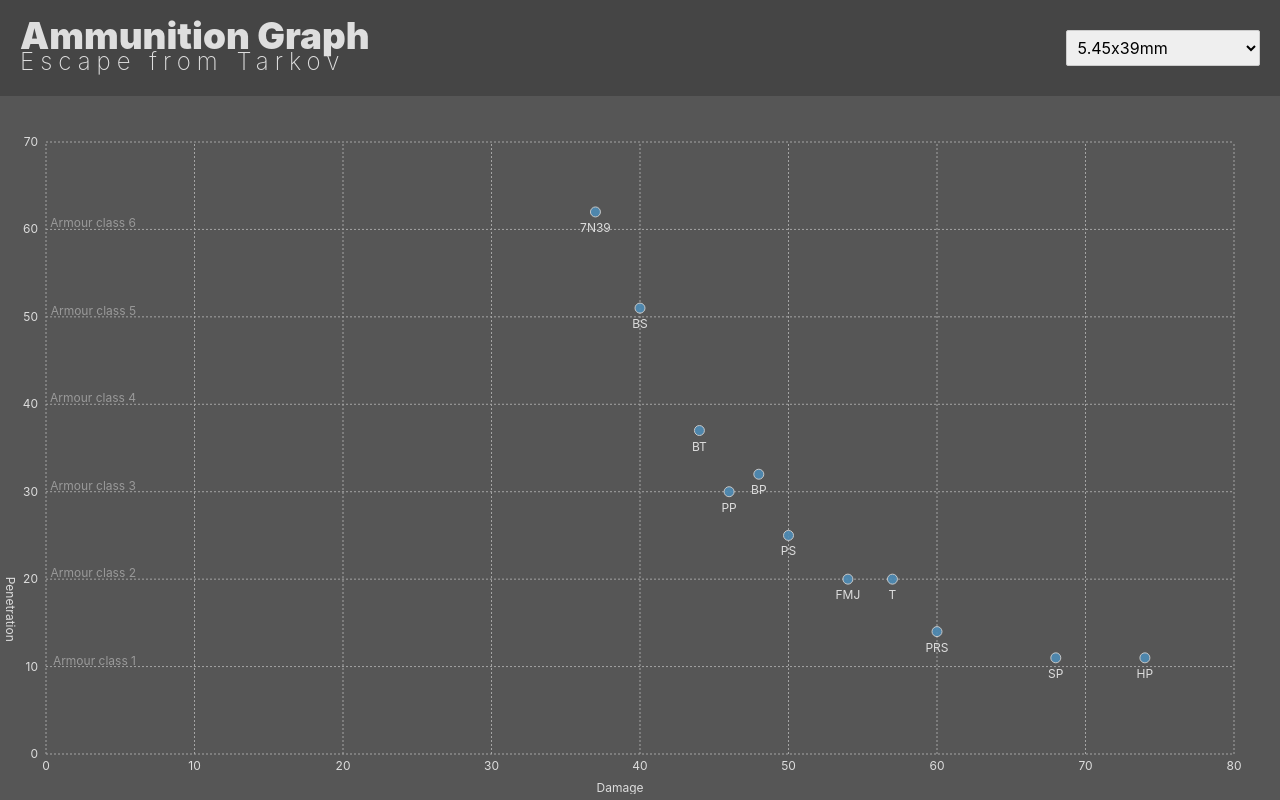
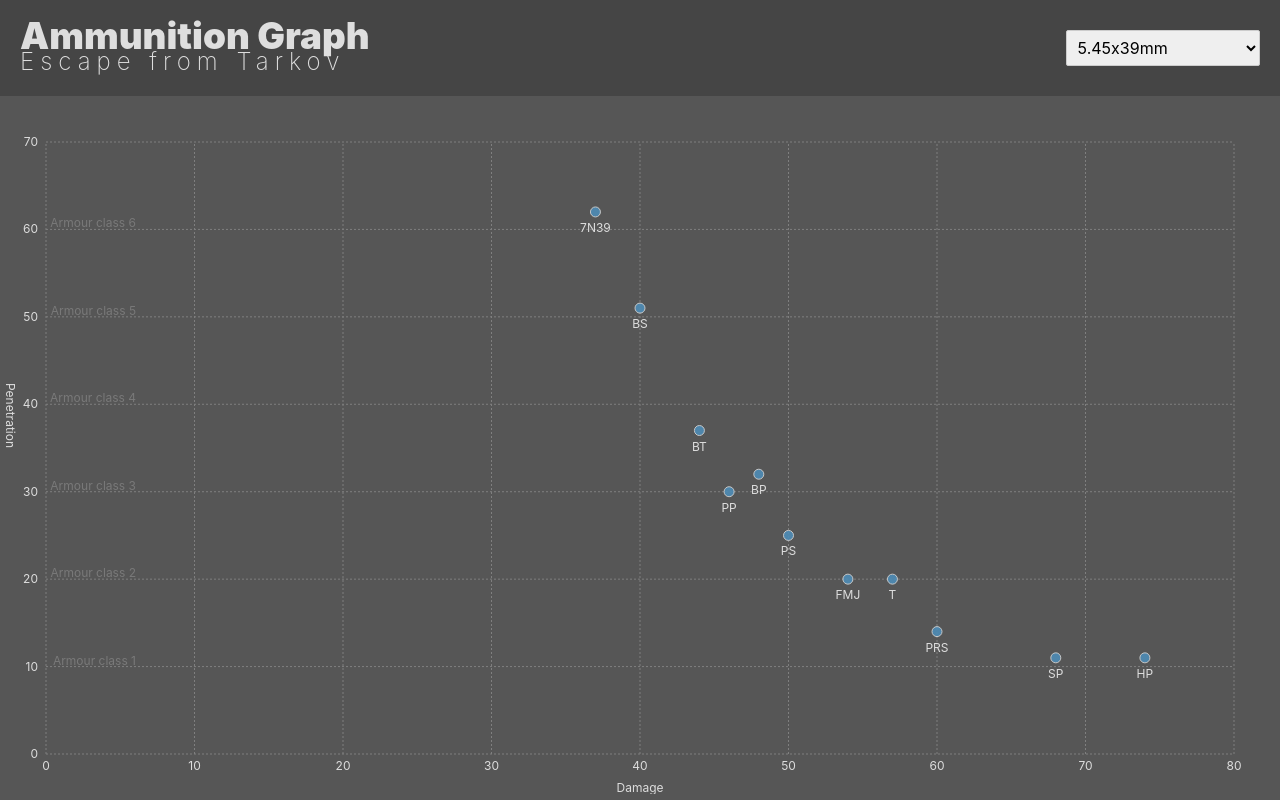
Before and after one commit to Benj0s/eft-ammunition, a Svelte app: page / in a window 1280 px wide. Built offline with nearby package versions, Linux system fonts and the light colour scheme.

Commit message:
fix(AmmoGraph): making sure the graph labels are in the right place

```diff
--- a/src/components/ammo-graph/AmmoGraph.svelte
+++ b/src/components/ammo-graph/AmmoGraph.svelte
@@ -70,7 +70,7 @@
   }
 
   .tick line {
-    stroke: #a4a4a4;
+    stroke: #7f7f7f;
     stroke-dasharray: 2;
   }
 
@@ -80,7 +80,7 @@
   }
 
   .armour-class {
-    fill: #999;
+    fill: #797979;
   }
   .x-axis text {
     text-anchor: middle;
@@ -110,7 +110,7 @@
       <g class="axis y-axis">
         <text
           text-anchor="middle"
-          transform="translate(0, {xScale(maxPen) / 2}) rotate(90)">
+          transform="translate(0, {height / 2}) rotate(90)">
           Penetration
         </text>
         {#each yTicks as tick, i}
@@ -128,9 +128,7 @@
 
       <!-- x axis -->
       <g class="axis x-axis">
-        <text text-anchor="middle" x={xScale(maxDamage) / 2} y={height - 2}>
-          Damage
-        </text>
+        <text text-anchor="middle" x={width / 2} y={height - 2}>Damage</text>
         {#each xTicks as tick}
           <g class="tick" transform="translate({xScale(tick)},0)">
             <line y1={yScale(0)} y2={yScale(maxPen)} />
```
